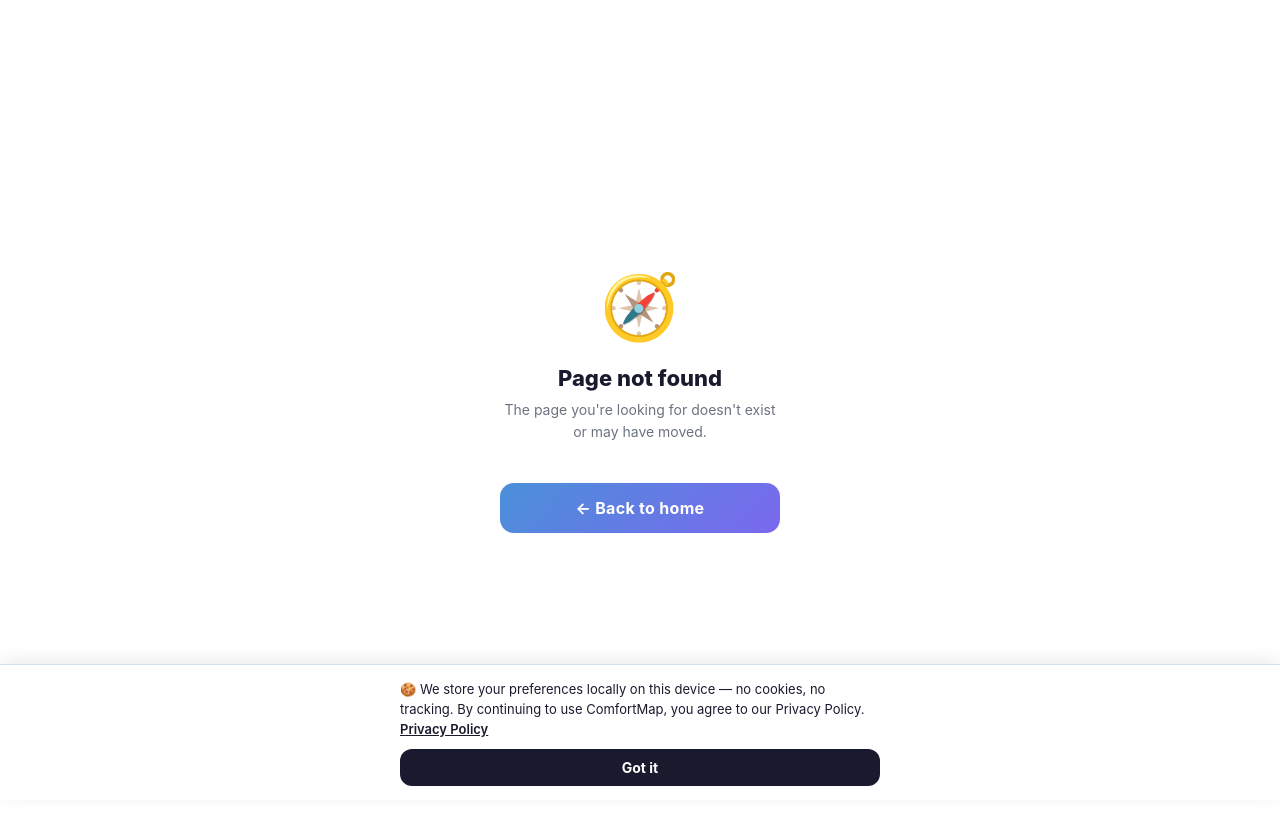
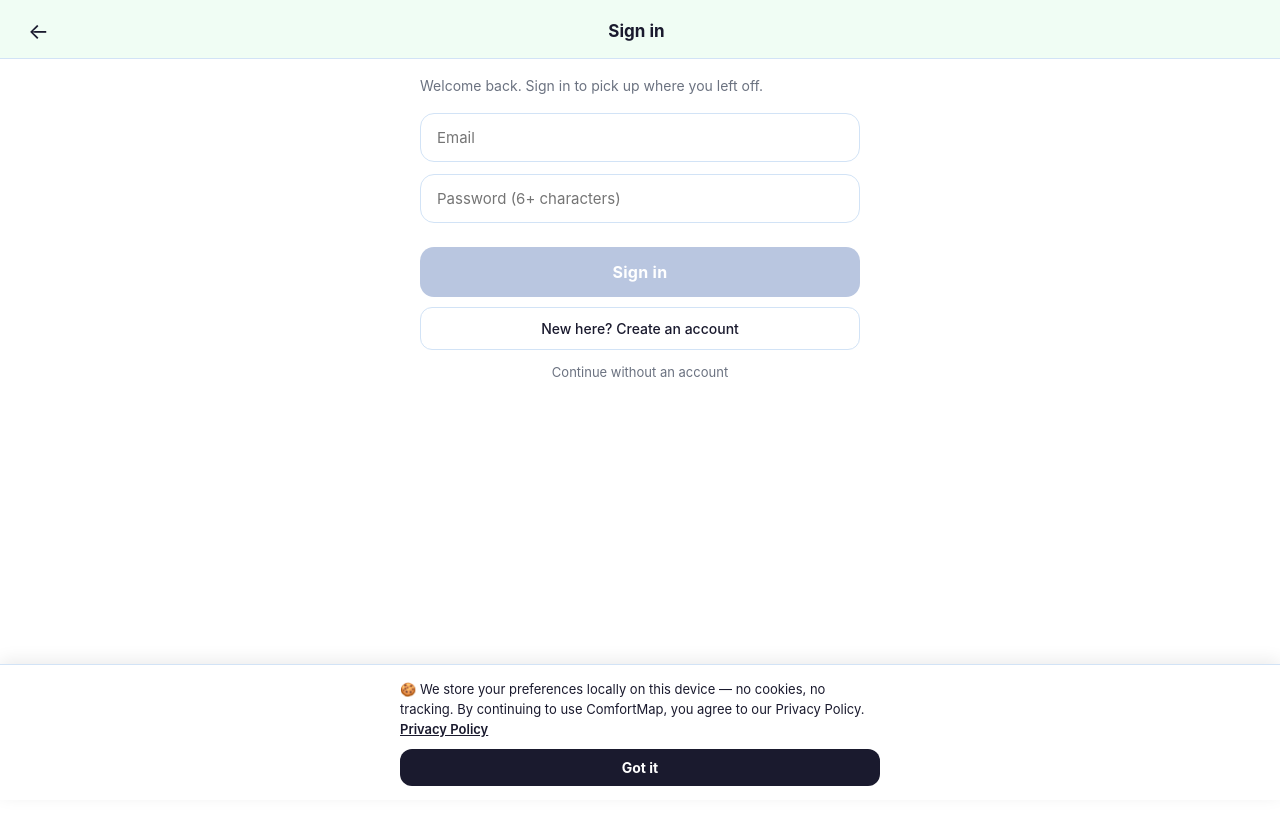
Before and after one commit to Zsolis-2028/comfortmap, a React (Vite) app: page /auth in a window 1280 px wide. Shown: the top 824 px of the page. Before the commit the page ends 800 px from the top, so only its background shows below. Built offline with nearby package versions, Linux system fonts and the light colour scheme; no server answers.

Commit message:
Add email login/signup screen and auth helpers

```diff
--- a/src/App.jsx
+++ b/src/App.jsx
@@ -20,6 +20,7 @@ const OnboardingSensory  = lazy(() => import('./screens/OnboardingSensory'))
 const HomeScreen         = lazy(() => import('./screens/HomeScreen'))
 const InputScreen        = lazy(() => import('./screens/InputScreen'))
 const ReportScreen       = lazy(() => import('./screens/ReportScreen'))
+const AuthScreen         = lazy(() => import('./screens/AuthScreen'))
 const ResultScreen       = lazy(() => import('./screens/ResultScreen'))
 const SavedScreen        = lazy(() => import('./screens/SavedScreen'))
 const SettingsScreen     = lazy(() => import('./screens/SettingsScreen'))
@@ -50,6 +51,7 @@ export default function App() {
             <Route path="/home"                  element={<HomeScreen />} />
             <Route path="/input"                 element={<InputScreen />} />
             <Route path="/report"                element={<ReportScreen />} />
+            <Route path="/auth"                  element={<AuthScreen />} />
             <Route path="/result"                element={<ResultScreen />} />
             <Route path="/saved"                 element={<SavedScreen />} />
             <Route path="/settings"              element={<SettingsScreen />} />
--- /dev/null
+++ b/src/lib/auth.js
@@ -0,0 +1,38 @@
+// src/lib/auth.js
+// Thin wrapper around Supabase email/password auth. Accounts are optional —
+// the app works anonymously; signing in just lets your history and plan
+// follow you across devices.
+
+import { supabase } from './supabaseClient'
+
+// Current session (or null if signed out / anonymous-only).
+export async function getSession() {
+  const { data } = await supabase.auth.getSession()
+  return data.session
+}
+
+// Subscribe to auth changes; returns an unsubscribe function.
+export function onAuthChange(callback) {
+  const { data } = supabase.auth.onAuthStateChange((_event, session) => callback(session))
+  return () => data.subscription.unsubscribe()
+}
+
+// Create a new account with email + password.
+export async function signUp(email, password) {
+  const { data, error } = await supabase.auth.signUp({ email, password })
+  if (error) throw error
+  return data
+}
+
+// Sign in to an existing account.
+export async function signIn(email, password) {
+  const { data, error } = await supabase.auth.signInWithPassword({ email, password })
+  if (error) throw error
+  return data
+}
+
+// Sign out (returns the app to anonymous browsing).
+export async function signOut() {
+  const { error } = await supabase.auth.signOut()
+  if (error) throw error
+}
--- /dev/null
+++ b/src/screens/AuthScreen.jsx
@@ -0,0 +1,138 @@
+// AuthScreen.jsx
+// Optional email/password login + signup. The app works fine without an
+// account; this just lets a user's history and plan follow them across devices.
+
+import { useState } from 'react'
+import { useNavigate } from 'react-router-dom'
+import { useUser } from '../context/UserContext'
+import { RADIUS } from '../styles/colors'
+import Header from '../components/Header'
+import Screen from '../components/Screen'
+import { PrimaryButton, GhostButton } from '../components/Button'
+import { signUp, signIn } from '../lib/auth'
+
+export default function AuthScreen() {
+  const navigate = useNavigate()
+  const { COLORS } = useUser()
+
+  const [mode, setMode] = useState('signin') // 'signin' | 'signup'
+  const [email, setEmail] = useState('')
+  const [password, setPassword] = useState('')
+  const [status, setStatus] = useState('idle') // idle | working | needsConfirm | error
+  const [message, setMessage] = useState('')
+
+  const canSubmit = email.trim().length > 3 && password.length >= 6 && status !== 'working'
+
+  const inputStyle = {
+    width: '100%',
+    boxSizing: 'border-box',
+    borderRadius: RADIUS.lg,
+    border: `1.5px solid ${COLORS.border}`,
+    padding: '14px 16px',
+    fontSize: 15,
+    fontFamily: 'inherit',
+    outline: 'none',
+    background: COLORS.white,
+    color: COLORS.text,
+    marginBottom: 12,
+  }
+
+  const handleSubmit = async () => {
+    setStatus('working')
+    setMessage('')
+    try {
+      if (mode === 'signup') {
+        const data = await signUp(email.trim(), password)
+        if (data?.session) {
+          navigate('/home') // instant (email confirmation is off)
+        } else {
+          setStatus('needsConfirm')
+          setMessage('Check your email to confirm your account, then come back and sign in.')
+        }
+      } else {
+        await signIn(email.trim(), password)
+        navigate('/home')
+      }
+    } catch (err) {
+      setStatus('error')
+      setMessage(err.message || 'Something went wrong. Please try again.')
+    }
+  }
+
+  const switchMode = () => {
+    setMode(mode === 'signup' ? 'signin' : 'signup')
+    setMessage('')
+    setStatus('idle')
+  }
+
+  return (
+    <div style={{ minHeight: '100vh', background: COLORS.soft }}>
+      <Header title={mode === 'signup' ? 'Create account' : 'Sign in'} onBack={() => navigate('/home')} />
+      <Screen>
+        <p style={{ fontSize: 14, color: COLORS.muted, margin: '16px 0', lineHeight: 1.6 }}>
+          {mode === 'signup'
+            ? 'Create an account so your history and plan follow you across devices. Totally optional — ComfortMap works without one.'
+            : 'Welcome back. Sign in to pick up where you left off.'}
+        </p>
+
+        <input
+          type="email"
+          autoComplete="email"
+          value={email}
+          onChange={e => setEmail(e.target.value)}
+          placeholder="Email"
+          style={inputStyle}
+          onKeyDown={e => { if (e.key === 'Enter' && canSubmit) handleSubmit() }}
+        />
+        <input
+          type="password"
+          autoComplete={mode === 'signup' ? 'new-password' : 'current-password'}
+          value={password}
+          onChange={e => setPassword(e.target.value)}
+          placeholder="Password (6+ characters)"
+          style={inputStyle}
+          onKeyDown={e => { if (e.key === 'Enter' && canSubmit) handleSubmit() }}
+        />
+
+        {message && (
+          <div style={{
+            background: status === 'needsConfirm' ? COLORS.success : COLORS.error,
+            color: status === 'needsConfirm' ? COLORS.successText : COLORS.errorText,
+            borderRadius: RADIUS.md,
+            padding: '10px 14px',
+            fontSize: 13,
+            lineHeight: 1.5,
+            marginBottom: 4,
+          }}>
+            {message}
+          </div>
+        )}
+
+        <PrimaryButton onClick={handleSubmit} disabled={!canSubmit}>
+          {status === 'working' ? 'Please wait…' : (mode === 'signup' ? 'Create account' : 'Sign in')}
+        </PrimaryButton>
+
+        <GhostButton onClick={switchMode}>
+          {mode === 'signup' ? 'Already have an account? Sign in' : 'New here? Create an account'}
+        </GhostButton>
+
+        <button
+          onClick={() => navigate('/home')}
+          style={{
+            display: 'block',
+            width: '100%',
+            marginTop: 14,
+            background: 'none',
+            border: 'none',
+            color: COLORS.muted,
+            fontSize: 13,
+            cursor: 'pointer',
+            textAlign: 'center',
+          }}
+        >
+          Continue without an account
+        </button>
+      </Screen>
+    </div>
+  )
+}
```
